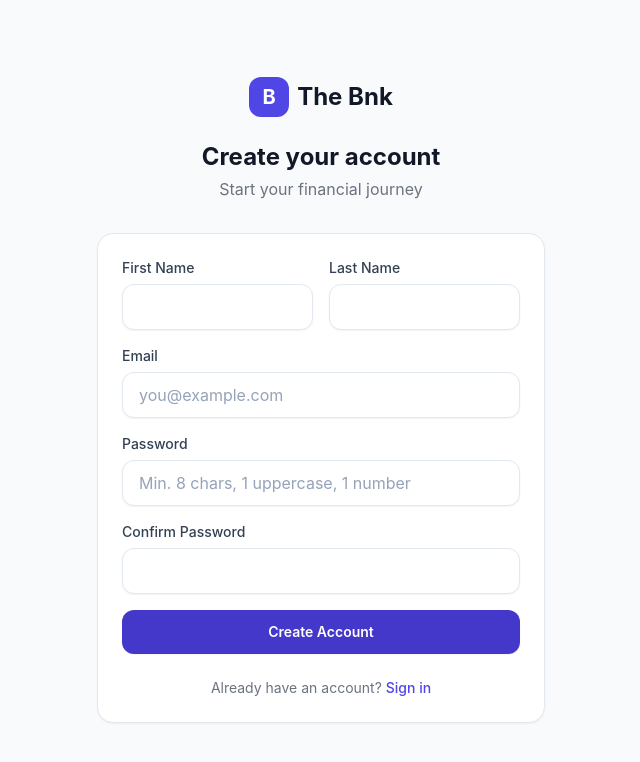
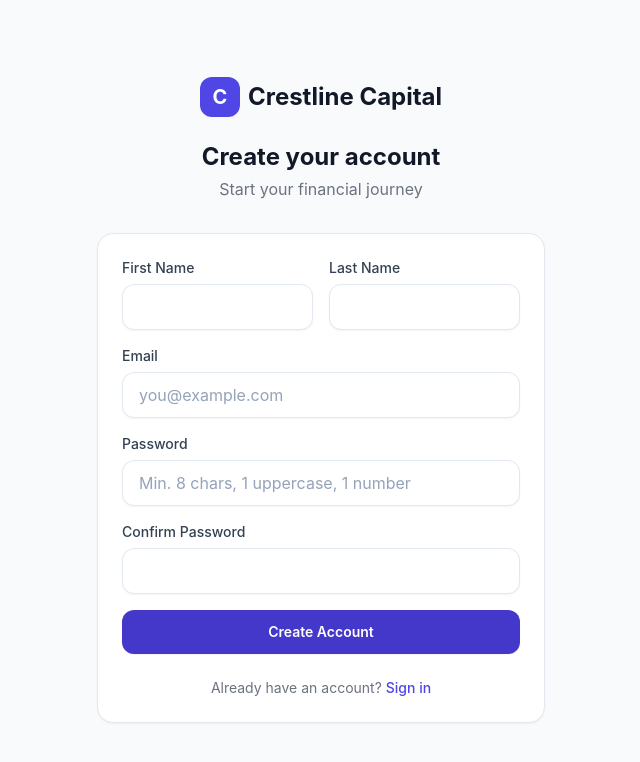
Before and after one commit to emmanuelowighoyota424-byte/the-bnk, a Next.js app: page /register in a window 1280 px wide. Shown: the top 762 px of the page, without its empty margins (319-959 px from the left). Built offline with nearby package versions, Linux system fonts and the light colour scheme.

Commit message:
brand registration as Crestline Capital

```diff
--- a/src/app/register/page.tsx
+++ b/src/app/register/page.tsx
@@ -62,7 +62,7 @@ export default function RegisterPage() {
     <div className="min-h-screen bg-gray-50 flex items-center justify-center px-4 py-8">
       <div className="w-full max-w-md">
         <div className="text-center mb-8">
-          <Link href="/" className="inline-flex items-center gap-2 mb-6"><div className="w-10 h-10 bg-indigo-600 rounded-xl flex items-center justify-center"><span className="text-white font-bold text-xl">B</span></div><span className="text-gray-900 font-bold text-2xl">The Bnk</span></Link>
+          <Link href="/" className="inline-flex items-center gap-2 mb-6"><div className="w-10 h-10 bg-indigo-600 rounded-xl flex items-center justify-center"><span className="text-white font-bold text-xl">C</span></div><span className="text-gray-900 font-bold text-2xl">Crestline Capital</span></Link>
           <h1 className="text-2xl font-bold text-gray-900">Create your account</h1>
           <p className="text-gray-500 mt-1">Start your financial journey</p>
         </div>
```
